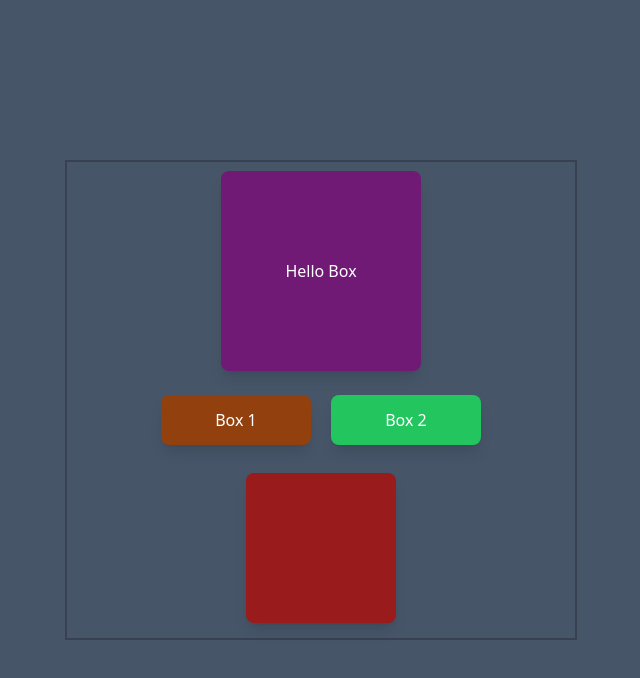
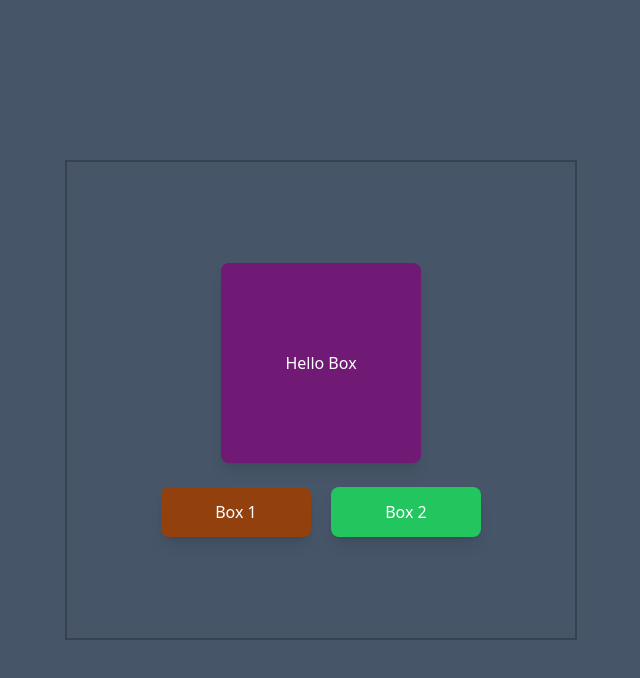
Before and after one commit to Suger13/playgit, a plain HTML site: page test.html in a window 1280 px wide. Shown: the whole page, without its empty margins (319-959 px from the left). Drawn offline with nearby package versions, Linux system fonts and the light colour scheme.

Commit message:
Revert "feat(tset.html):add empty red box"
This reverts commit 0a51a9ebd1ae4833e171d8540205d5934d60db3d.

```diff
--- a/test.html
+++ b/test.html
@@ -15,9 +15,6 @@
         <button class="flex justify-center items-center text-white bg-amber-800 rounded-lg shadow-lg w-[150px] h-[50px]">Box 1</button>
         <button class="flex justify-center items-center text-white bg-green-500 rounded-lg shadow-lg w-[150px] h-[50px]">Box 2</button>
       </div>
-      <div class="mt-7">
-        <button class="w-[150px] h-[150px] bg-red-800 shadow-lg rounded-lg"></button>
-      </div>
     </div>
   </div>
 
```
